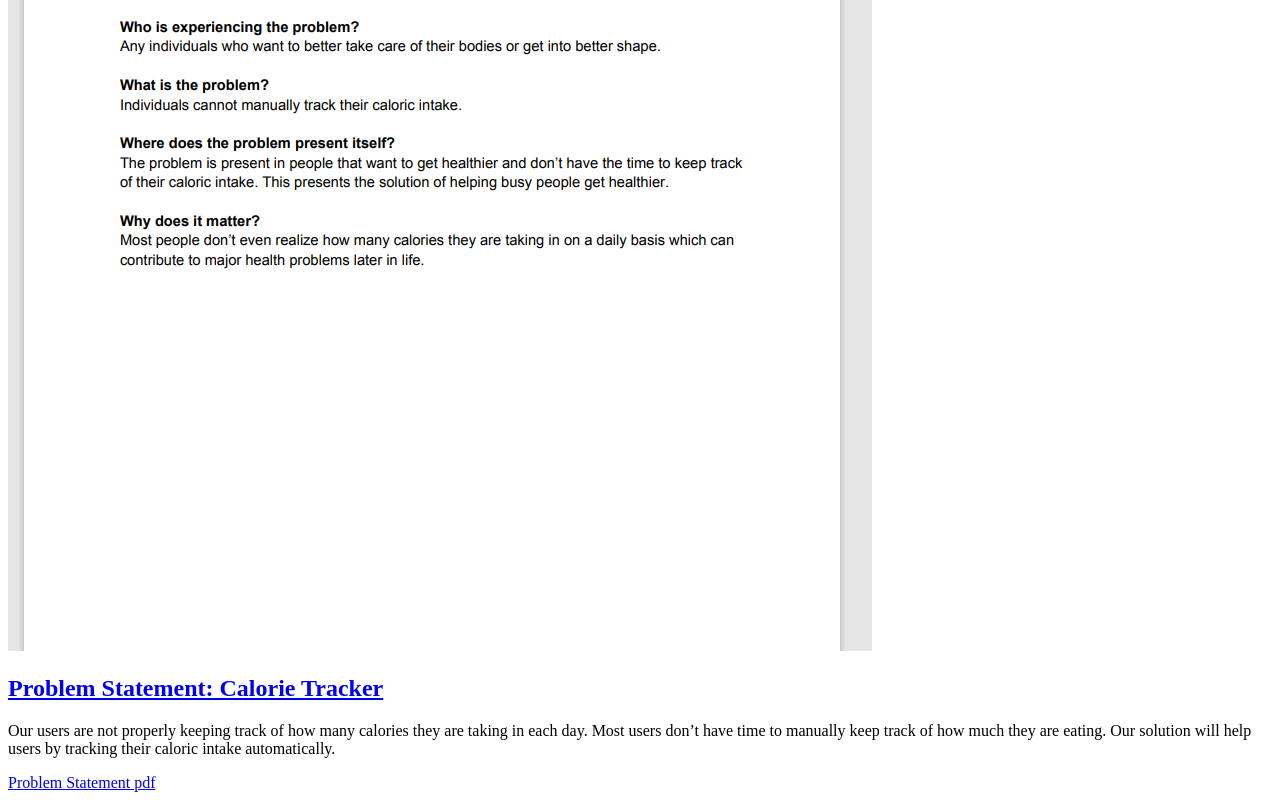
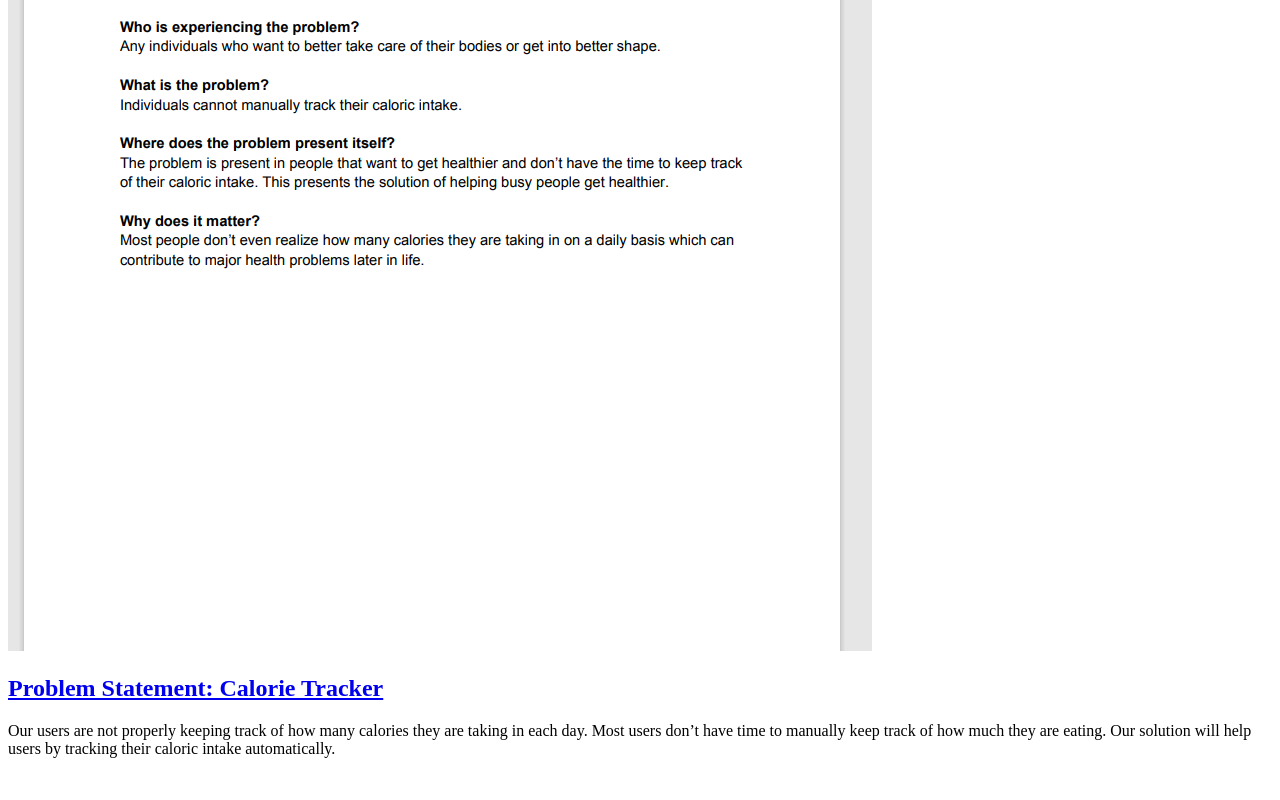
Before and after one commit to grantward01/grantward01.github.io, a plain HTML site: page index.html in a window 1280 px wide. Shown: the part 351-1151 px from the top of the page. After the commit the page ends 1125 px from the top, so only its background shows below. Drawn offline with Linux system fonts and the light colour scheme.

Commit message:
Add files via upload

```diff
--- a/index.html
+++ b/index.html
@@ -14,7 +14,7 @@
                     users don’t have time to manually keep track of how much they are eating. Our solution will help
                     users by tracking their caloric intake automatically.
                     </p>
-                    <a href="files/problemstatement.pdf">Problem Statement pdf</a>
+
              </section>
         </section>
     </body>
```
